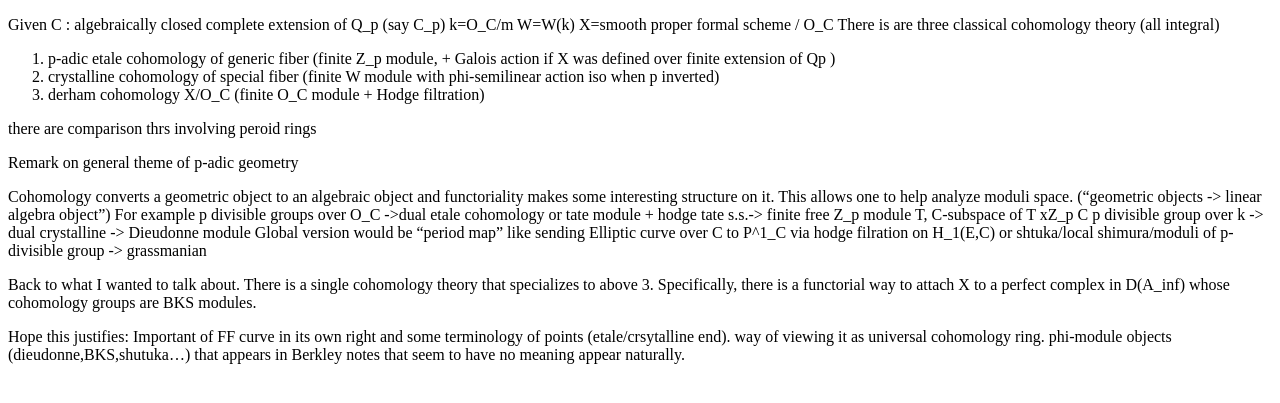
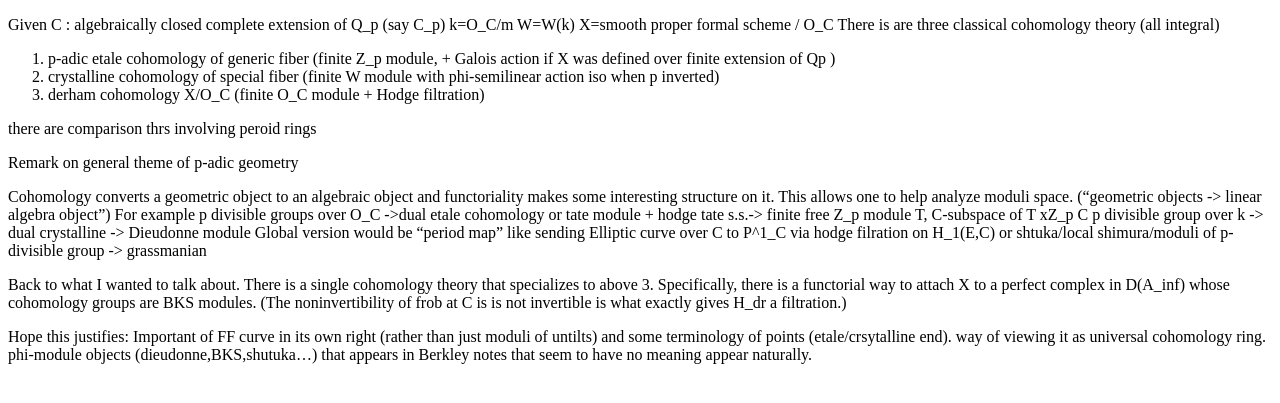
Before and after one commit to alchan00/alchan00.github.io, a Jekyll site: the page built from topics/p-adic-geometry/FF_curve/index.md, in a window 1280 px wide. Shown: the top 403 px of the page. Built offline with Jekyll 4.4.1, drawn with Linux system fonts in a browser that asks for light colours; our own code applies the rules of GitHub Pages for plain Markdown files.

Commit message:
Update index.md

```diff
--- a/topics/p-adic-geometry/FF_curve/index.md
+++ b/topics/p-adic-geometry/FF_curve/index.md
@@ -23,7 +23,8 @@ or shtuka/local shimura/moduli of p-divisible group -> grassmanian
 Back to what I wanted to talk about.
 There is a single cohomology theory that specializes to above 3.
 Specifically, there is a functorial way to attach X to a perfect complex in D(A_inf) whose cohomology groups are BKS modules.
+(The noninvertibility of frob at C is is not invertible is what exactly gives H_dr a filtration.)
 
 Hope this justifies:
-Important of FF curve in its own right and some terminology of points (etale/crsytalline end). way of viewing it as universal cohomology ring.
+Important of FF curve in its own right (rather than just moduli of untilts) and some terminology of points (etale/crsytalline end). way of viewing it as universal cohomology ring.
 phi-module objects (dieudonne,BKS,shutuka...) that appears in Berkley notes that seem to have no meaning appear naturally.
```
